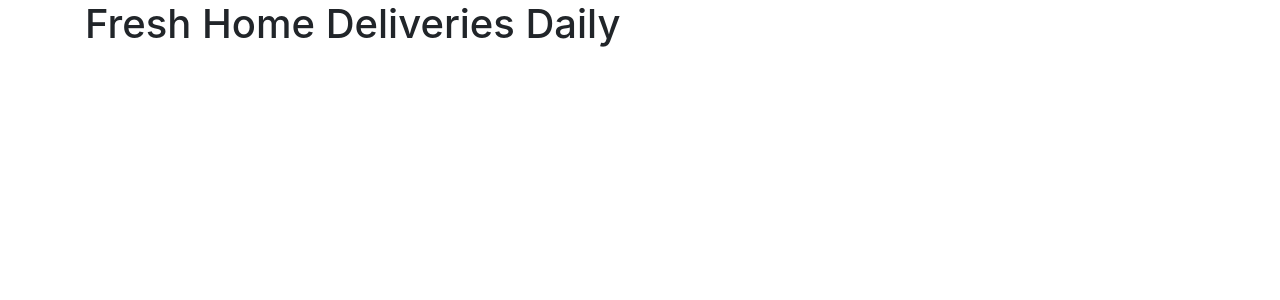
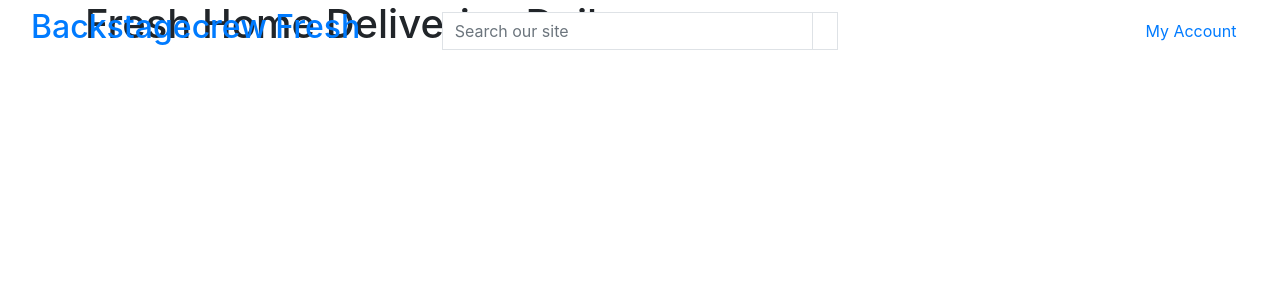
Before and after one commit to BackstagecrewIS/milk, a Django app: page / in a window 1280 px wide. Shown: the top 300 px of the page. Run offline with Django 3.2, Linux system fonts and the light colour scheme; some libraries are stand-ins or nearby versions.

Commit message:
Add main page header

```diff
--- a/templates/base.html
+++ b/templates/base.html
@@ -32,7 +32,42 @@
         <title>Milk {% block extra_title %}{% endblock %}</title>
     </head>
     <body>
-    <header class="container-fluid fixed-top"></header>
+        <header class="container-fluid fixed-top">
+        <div class="row">
+            <div class="col-12 col-lg-4 my-auto py-1 py-lg-0 text-center text-lg-left">
+            <a href="{% url 'home' %}" class="nav-link main-logo-link">
+                <h2 class="logo-font text-black mo-0">Backstagecrew Fresh</h2>
+            </a>
+            </div>
+            <div class="col-12 col-lg-4 my-auto py-1 py-lg-0">
+            <form method="GET" action="">
+                <div class="input-group w-100">
+                    <input class="form-control border border-black rounded-0" type="text" name="q" placeholder="Search our site">
+                    <div class="input-group-append">
+                        <button class="form-control btn btn-black border border-black rounded-0" type="submit">
+                            <span class="icon">
+                                <i class="fas fa-search"></i>
+                            </span>
+                        </button>
+                    </div>
+                </div>
+            </form>
+        </div>
+            <div class="col-12 col-lg-4 my-auto py-1 py-lg-0">
+                <ul class="list-inline list-unstyled text-center text-lg-right my-0">
+                    <li class="list-inline-item dropdown">
+                        <a class="text-black nav-link" href="#" id="user-options" data-toggle="dropdown" aria-haspopup="true" aria-expanded="false">
+                            <div class="text-center">
+                                <div><i class="fas-fa-user fa-lg"></i></div>
+                                <p class="my-0">My Account</p>
+                            </div>
+                        </a>
+                    </li>
+                    <li class="list-inline-item"></li>
+                </ul>
+            </div>
+        </div>
+        </header>
 
         {% if messages %}
             <div class="message-container"></div>
```
Lines whose indentation alone changed are shown as unchanged.
